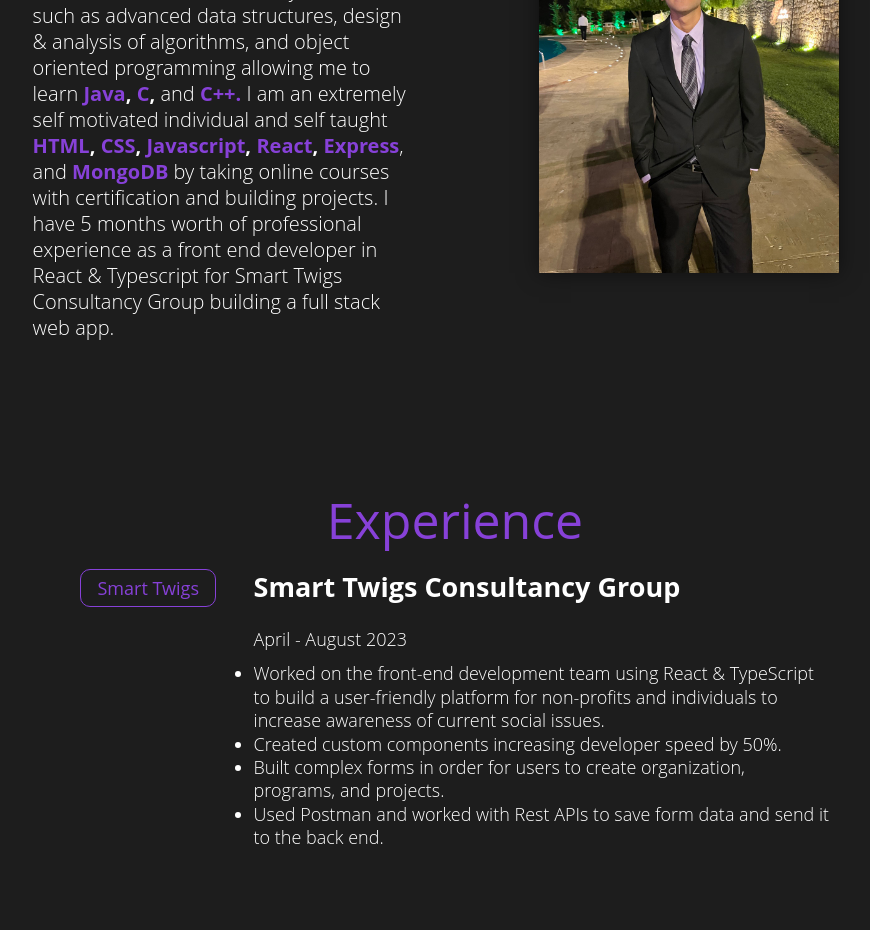
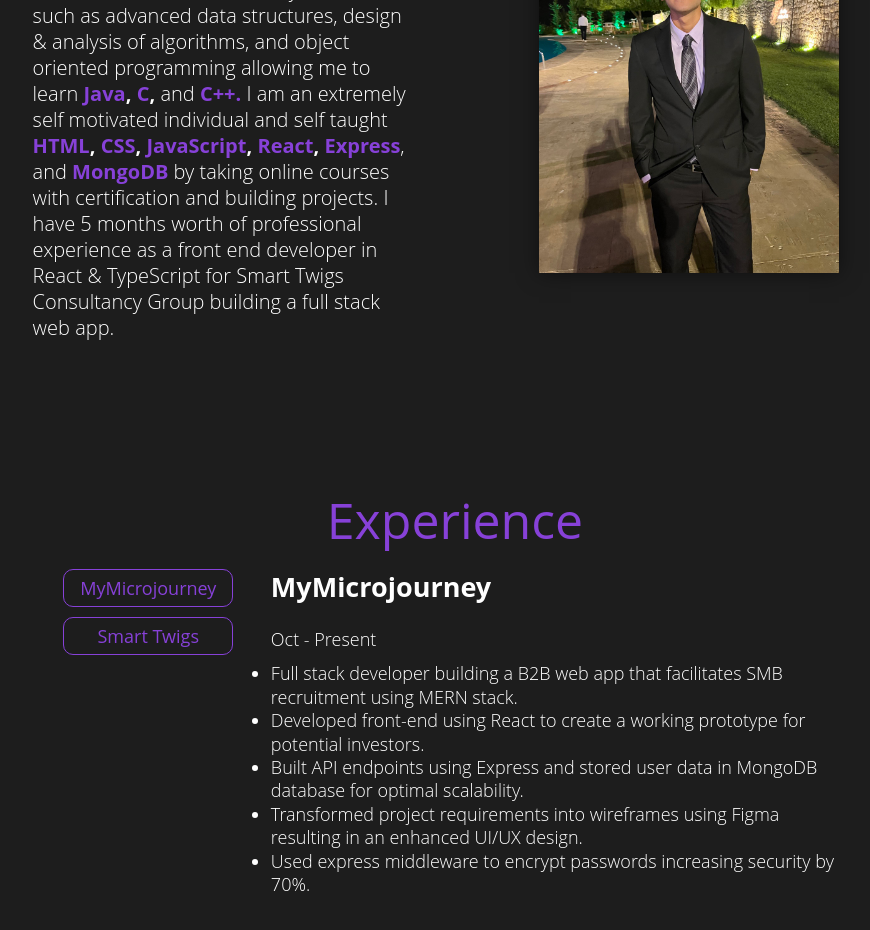
Before and after one commit to Salam-Aboul-Hosn/Salam-PersonalPortfolio, a React (Create React App) app: page / in a window 1280 px wide. Shown: the part 1200-2130 px from the top of the page, without its empty margins (185-1055 px from the left). Built offline with nearby package versions, Linux system fonts and the light colour scheme.

Commit message:
Job updated

```diff
--- a/src/components/About.jsx
+++ b/src/components/About.jsx
@@ -18,13 +18,13 @@ function About() {
             </strong>{' '}
             I am an extremely self motivated individual and self taught{' '}
             <strong className={Aboutcss.word}>
-              HTML<span>,</span> CSS<span>,</span> Javascript<span>,</span>{' '}
+              HTML<span>,</span> CSS<span>,</span> JavaScript<span>,</span>{' '}
               React<span>,</span> Express
             </strong>
             , and <strong className={Aboutcss.word}>MongoDB </strong>
             by taking online courses with certification and building projects. I
             have 5 months worth of professional experience as a front end
-            developer in React & Typescript for Smart Twigs Consultancy Group
+            developer in React & TypeScript for Smart Twigs Consultancy Group
             building a full stack web app.
           </p>
         </div>
--- a/src/components/Experience.jsx
+++ b/src/components/Experience.jsx
@@ -4,19 +4,16 @@ import { backdropClasses } from '@mui/material';
 import { useState } from 'react';
 import { createTheme, ThemeProvider } from '@mui/material/styles';
 import { ExperienceSmartTwig } from '../data/ExperienceData';
-import { ExperienceMicrosoft } from '../data/ExperienceData';
+import { ExperiencePending } from '../data/ExperienceData';
 function Experience() {
   //what youc an do is have a funciton that updates the style. So the orignal style is display none and then when u click the button u do display block and it can work for all of them
-  const [smartTwigJob, setSmartTwigJob] = useState(true);
+  const [job, setJob] = useState('mymicrojourney');
 
-  const [microsoftJob, setMicrosoftJob] = useState(false);
-
-  function smartTwigClick() {
-    if (smartTwigJob === true) {
-      return null;
-    } else {
-      setSmartTwigJob(!smartTwigJob);
-    }
+  function handleSmartClick() {
+    setJob('smart');
+  }
+  function handlePendingClick() {
+    setJob('mymicrojourney');
   }
   return (
     <section className='section' id='Experience'>
@@ -26,10 +23,16 @@ function Experience() {
           style={{ listStyleType: 'none' }}
           className={Experiencecss.jobButtonList}
         >
-          <button className={Experiencecss.btn}>Smart Twigs</button>
+          <button onClick={handlePendingClick} className={Experiencecss.btn}>
+            MyMicrojourney
+          </button>
+          <button onClick={handleSmartClick} className={Experiencecss.btn}>
+            Smart Twigs
+          </button>
         </ul>
         <ul style={{ maxWidth: '36rem' }} className={Experiencecss.jobList}>
-          {smartTwigJob && <ExperienceSmartTwig />}
+          {job == 'smart' && <ExperienceSmartTwig />}
+          {job == 'mymicrojourney' && <ExperiencePending />}
         </ul>
       </div>
     </section>
--- a/src/data/ExperienceData.jsx
+++ b/src/data/ExperienceData.jsx
@@ -3,9 +3,7 @@ import Experiencecss from '../styles/components/Experience.module.css';
 export function ExperienceSmartTwig() {
   return (
     <div>
-      <h2 className={Experiencecss.jobNameHeader}>
-        Smart Twigs Consultancy Group
-      </h2>
+      <h2 className={Experiencecss.jobNameHeader}>Smart Twigs</h2>
       <p className={Experiencecss.jobDate}>April - August 2023</p>
       <li className={Experiencecss.jobDescription}>
         Worked on the front-end development team using React & TypeScript to
@@ -27,11 +25,30 @@ export function ExperienceSmartTwig() {
   );
 }
 
-export function ExperienceMicrosoft() {
+export function ExperiencePending() {
   return (
     <div>
-      <h2 className={Experiencecss.jobNameHeader}>Microsoft</h2>
-      <p className={Experiencecss.jobDate}>April 18</p>
+      <h2 className={Experiencecss.jobNameHeader}>MyMicrojourney</h2>
+      <p className={Experiencecss.jobDate}>Oct - Present</p>
+      <li className={Experiencecss.jobDescription}>
+        Full stack developer building a B2B web app that facilitates SMB
+        recruitment using MERN stack.
+      </li>
+      <li className={Experiencecss.jobDescription}>
+        Developed front-end using React to create a working prototype for
+        potential investors.
+      </li>
+      <li className={Experiencecss.jobDescription}>
+        Built API endpoints using Express and stored user data in MongoDB
+        database for optimal scalability.
+      </li>
+      <li className={Experiencecss.jobDescription}>
+        Transformed project requirements into wireframes using Figma resulting
+        in an enhanced UI/UX design.
+      </li>
+      <li className={Experiencecss.jobDescription}>
+        Used express middleware to encrypt passwords increasing security by 70%.
+      </li>
     </div>
   );
 }
--- a/src/styles/components/Experience.module.css
+++ b/src/styles/components/Experience.module.css
@@ -9,10 +9,10 @@
     padding: 10px;
   }
   .btn {
-    margin-left: 15px;
-    margin-bottom: 18px;
-    margin-right: 15px;
-    display: none !important;
+    margin-left: auto;
+    margin-bottom: 8px;
+    margin-right: auto;
+    max-width: 200px;
   }
   .jobNameHeader {
     font-size: 21px;
--- a/src/styles/components/Header.module.css
+++ b/src/styles/components/Header.module.css
@@ -52,7 +52,7 @@
   justify-content: center;
   align-items: center;
 }
-@media (max-width: 481px) {
+@media (max-width: 757px) {
   .headers {
     font-size: 1.2rem;
     text-align: center;
```
